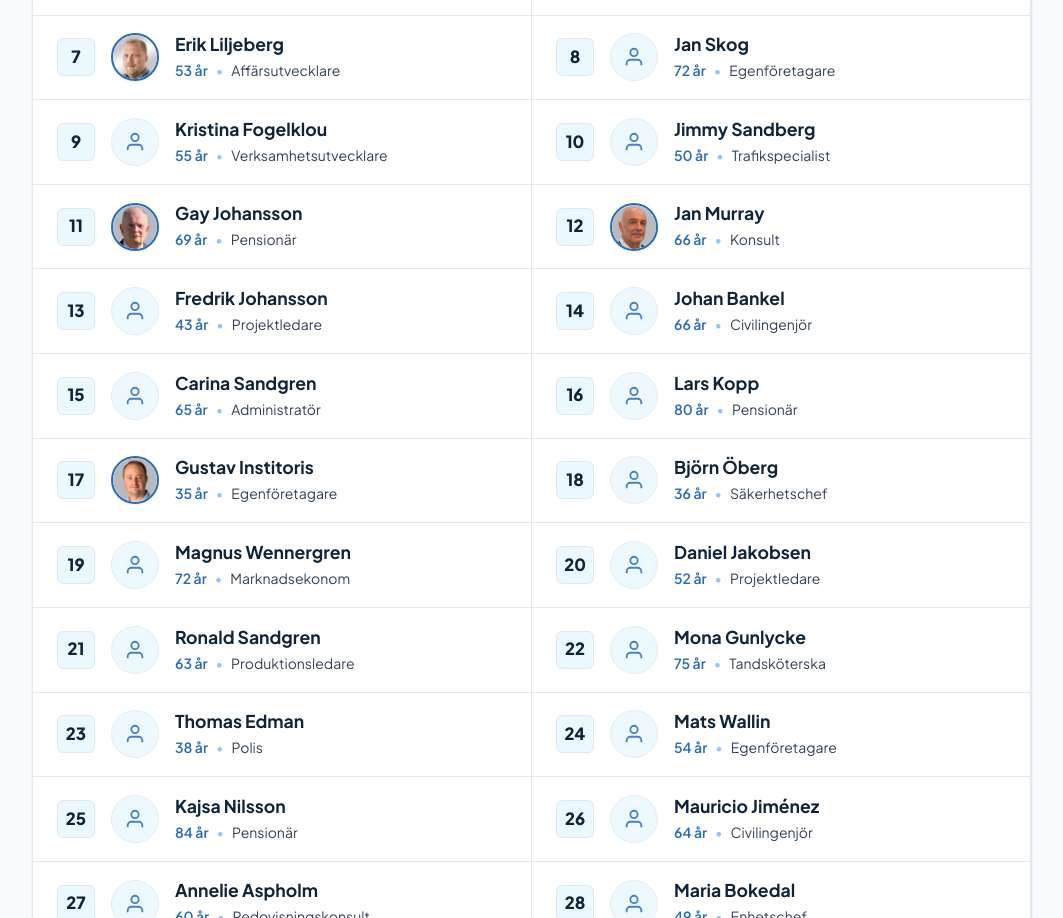
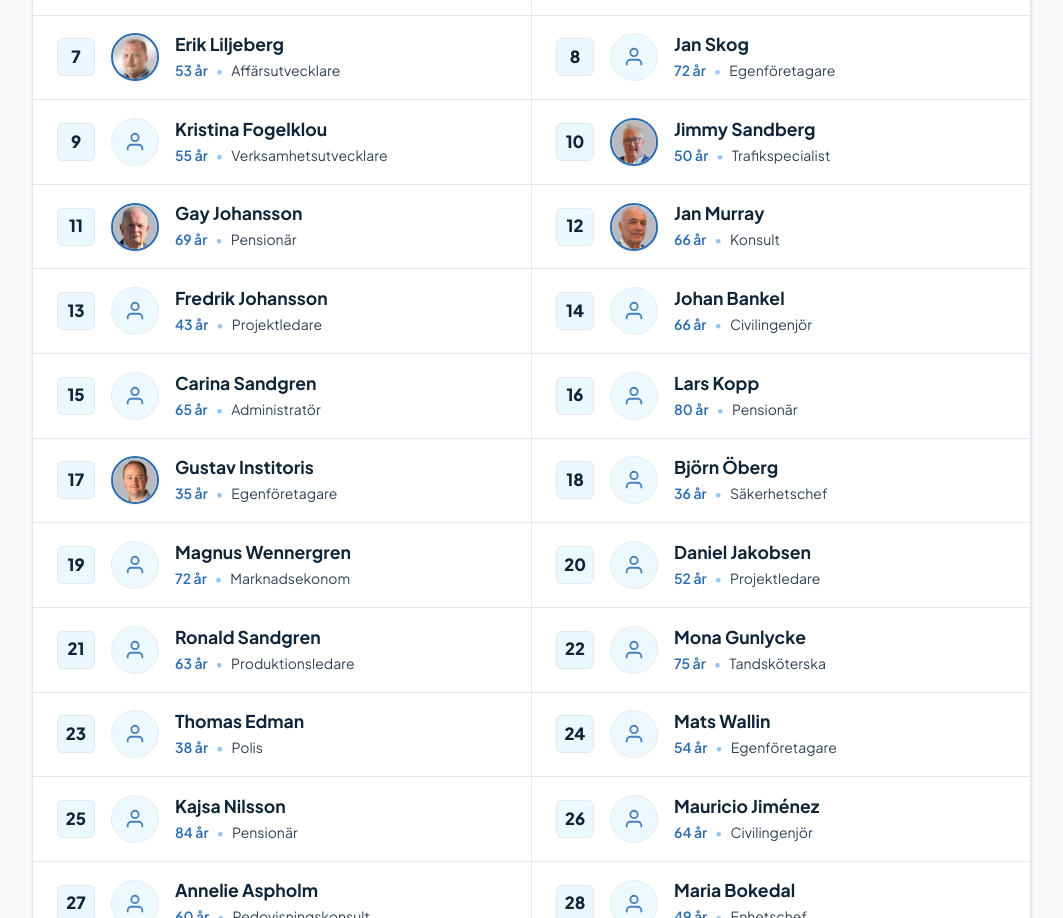
Before and after one commit to moderaterna-ale/moderaterna-ale, a plain HTML site: page folkvalda.html in a window 1280 px wide. Shown: the part 830-1748 px from the top of the page, without its empty margins (108-1171 px from the left). Drawn offline with Linux system fonts and the light colour scheme.

Commit message:
Add headshot photo for candidate Jimmy Sandberg on candidate list

```diff
--- a/folkvalda.html
+++ b/folkvalda.html
@@ -248,11 +248,7 @@
 
     <div class="candidate-row">
       <div class="candidate-num-box">10</div>
-      <div class="candidate-avatar-col">
-        <div class="candidate-avatar-placeholder">
-          <svg width="22" height="22" viewBox="0 0 24 24" fill="none" stroke="currentColor" stroke-width="2"><path d="M20 21v-2a4 4 0 0 0-4-4H8a4 4 0 0 0-4 4v2"/><circle cx="12" cy="7" r="4"/></svg>
-        </div>
-        </div>
+      <div class="candidate-avatar-col"><img src="images/persons/jimmy-sandberg-head.png" alt="Jimmy Sandberg" class="candidate-avatar-img"></div>
       <div class="candidate-info-col">
         <h3 class="candidate-name">Jimmy Sandberg</h3>
         <div class="candidate-meta">
```
Also changed, not shown: images/persons/jimmy-sandberg-head.png (added).
